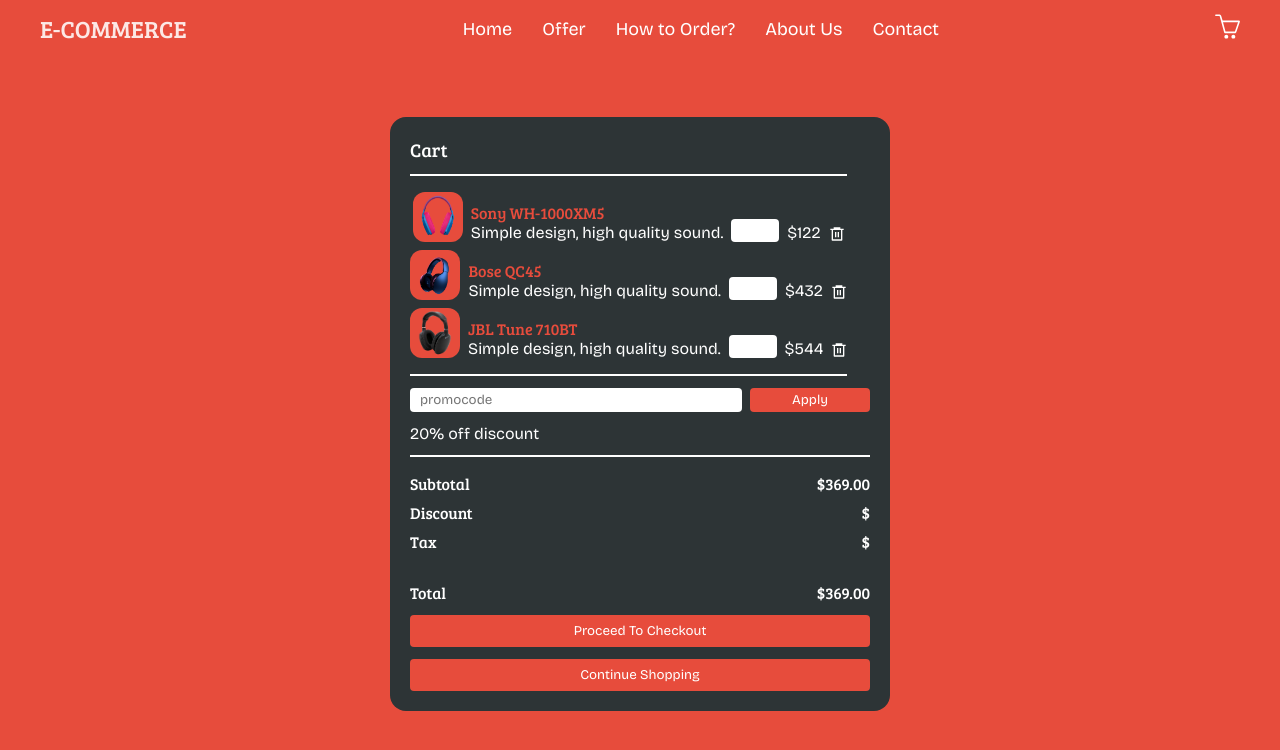
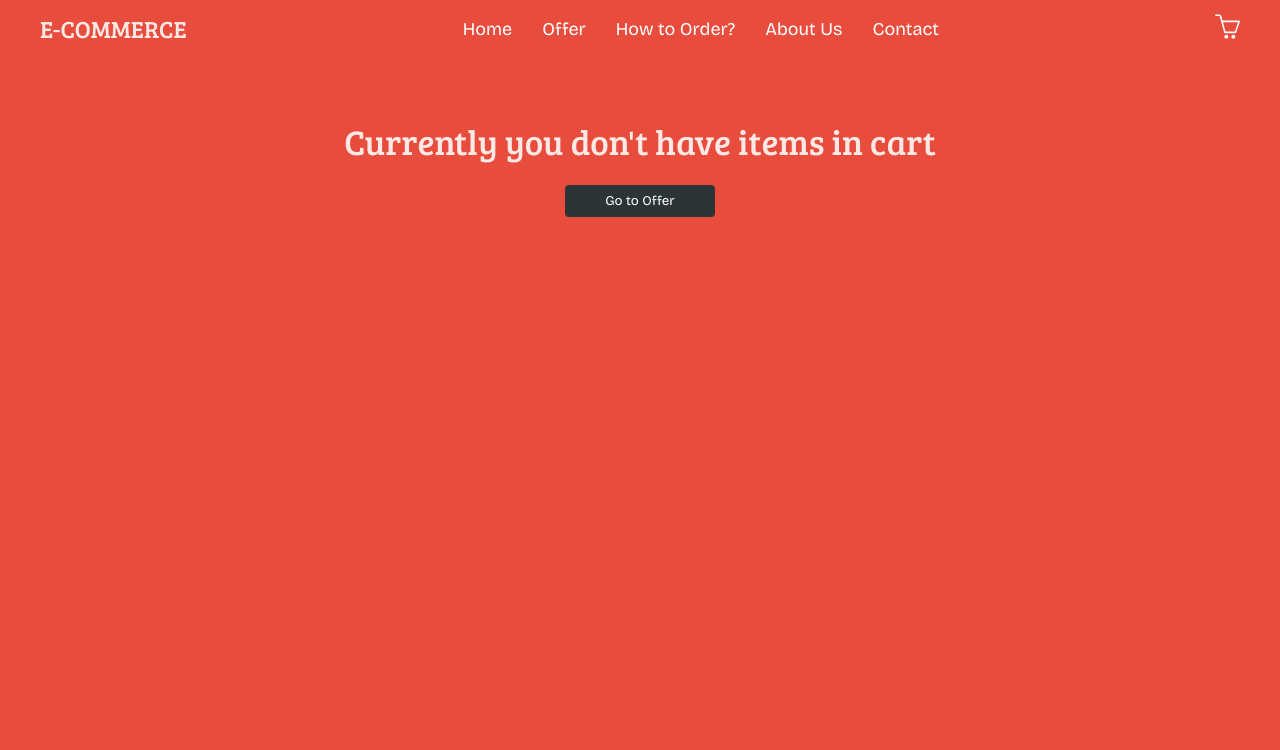
Before and after one commit to jovic-djordje/e_commerce_practice, a React (Vite) app: page /cart in a window 1280 px wide. Shown: the top 750 px of the page. Built offline with nearby package versions, Linux system fonts and the light colour scheme; a web font is replaced by a local one.

Commit message:
working on cart logic

```diff
--- a/package.json
+++ b/package.json
@@ -13,7 +13,8 @@
     "react": "^19.1.1",
     "react-dom": "^19.1.1",
     "react-icons": "^5.5.0",
-    "react-router-dom": "^7.9.1"
+    "react-router-dom": "^7.9.1",
+    "zustand": "^5.0.8"
   },
   "devDependencies": {
     "@eslint/js": "^9.35.0",
--- a/src/pages/Cart/Cart.jsx
+++ b/src/pages/Cart/Cart.jsx
@@ -4,59 +4,117 @@
 import "./cart.style.css";
 import { useEffect, useState } from "react";
 import { getAllItems } from "../../components/data/itemsData";
+import { useOrderStore } from "../../store/order/order.store";
+
+const COUPONS = [
+  { code: "SAVE10", name: "Save 10%", amount: 10 },
+  { code: "WELCOME20", name: "Welcome 20%", amount: 20 },
+  { code: "BLACKFRIDAY30", name: "Black Friday 30%", amount: 30 },
+];
+
 const Cart = () => {
-  const [items, setItems] = useState([]);
+  //onst [items, setItems] = useState([]);
+  const [promoInput, setPromoInput] = useState("");
+  const [appliedCoupon, setAppliedCoupon] = useState(null);
+  const [isError, setIsError] = useState(false);
+  const { orders, removeFromCart, removeAllItems } = useOrderStore();
+  console.log(orders, "all orders");
 
-  useEffect(() => {
-    // const allItems = getAllItems();
-    // console.log(allItems);
+  {
+    /*useEffect(() => {
+   const allItems = getAllItems();
+   console.log(allItems);
     getAllItems().then((result) => {
       setItems(result.slice(0, 3));
-    });
-  }, []);
+   });
+   }, []); */
+  }
+
+  const handleApplyCoupon = () => {
+    const couponCode = promoInput.trim().toLowerCase();
+    const foundedCoupon = COUPONS.find(
+      (c) => c.code.toLowerCase() === couponCode
+    );
+
+    if (!foundedCoupon) {
+      setIsError(true);
+      setPromoInput("Promocode is not valid ❌");
+    }
+
+    setAppliedCoupon(foundedCoupon);
+    setErrorMessage("");
+  };
+
+  let subTotal = orders.reduce((sum, orderItem) => sum + orderItem.price, 0);
+  console.log(subTotal, "sub tital calculation");
+  let discount = appliedCoupon ? (subTotal * appliedCoupon.amount) / 100 : 0;
+  const total = Math.max(0, subTotal - discount);
+
+  if (!orders || orders.length === 0) {
+    return (
+      <div className="cart-section empty-cart">
+        <div className="cart-holder">
+          <h3 className="cart-title">Currently you don't have items in cart</h3>
+          <Link to="/offer" className="cart-btn-link">
+            <button className="empty-cart-btn">Go to Offer</button>
+          </Link>
+        </div>
+      </div>
+    );
+  }
 
   return (
     <div className="cart-section">
       <div className="cart-holder">
         <div className="cart">
-          <h3 className="cart-title">Cart</h3>
+          <div className="cart-title-holder">
+            <h3 className="cart-title">Cart</h3>
+            <button className="remove-all-btn" onClick={() => removeAllItems()}>
+              Clear All
+            </button>
+          </div>
           <div className="cart-items-holder">
-            {items.map((item) => (
-              <div className="item-detail">
+            {orders.map((item) => (
+              <div className="item-detail" key={item.id}>
                 <img src={item.image} alt="illustration" className="cart-img" />
                 <div className="item-text">
                   <span>{item.name}</span>
                   <p>{item.description}</p>
                 </div>
                 <input type="number" min="1" max="10"></input>
-                <span className="item-price">${item.price}</span>
-                <RiDeleteBin6Line className="cart-items-icon" />
+                <span className="item-price">${item.price.toFixed(2)}</span>
+                <RiDeleteBin6Line
+                  className="cart-items-icon"
+                  onClick={() => removeFromCart(item.id)}
+                />
               </div>
             ))}
           </div>
           <div className="promo-code-holder">
             {" "}
-            <input type="text" className="promo-code" placeholder="promocode" />
-            <button>Apply</button>
+            <input
+              type="text"
+              className="promo-code"
+              placeholder={isError ? "promocode" : ""}
+              value={promoInput}
+              onChange={(e) => setPromoInput(e.target.value)}
+            />
+            <button onClick={() => handleApplyCoupon()}>Apply</button>
           </div>
-          <span>20% off discount</span>
+          {appliedCoupon && <span>{appliedCoupon.name} off</span>}
           <div className="subtotal-holder">
             <div className="subtotal">
               <p>Subtotal</p>
-              <span className="subtotal-price">$369.00</span>
+              <span className="subtotal-price">${subTotal.toFixed(2)}</span>
             </div>
             <div className="subtotal">
               <p>Discount</p>
-              <span className="subtotal-discount">$</span>
-            </div>
-            <div className="subtotal">
-              <p>Tax</p>
-              <span className="subtotal-tax">$</span>
+              <span className="subtotal-discount">${discount.toFixed(2)}</span>
             </div>
           </div>
           <div className="total-holder">
             <p>Total</p>
-            <span className="total-price">$369.00</span>
+            <span className="total-price">${total.toFixed(2)}</span>
           </div>
           <Link to="/checkout" className="cart-btn-link">
             {" "}
--- a/src/pages/Cart/cart.style.css
+++ b/src/pages/Cart/cart.style.css
@@ -26,8 +26,27 @@
   width: 100%;
 }
 
+.cart-title-holder {
+  display: flex;
+  justify-content: space-between;
+  align-items: center;
+  width: 100%;
+}
+
 .cart-title {
   font-family: "Bree Serif";
+}
+
+.remove-all-btn {
+  max-width: 80px;
+  width: 100%;
+  padding: 4px 0px;
+  border-radius: 4px;
+  border: none;
+  font-family: inherit;
+  background-color: #e74c3c;
+  color: #fff;
+  cursor: pointer;
 }
 
 .cart-items-holder {
@@ -53,6 +72,15 @@
   padding: 4px 0px;
   border: none;
   text-indent: 20px;
+}
+
+.item-text {
+  display: flex;
+  flex-direction: column;
+  justify-content: center;
+  align-items: flex-start;
+  text-align: left;
+  gap: 4px;
 }
 
 .item-text span {
@@ -143,3 +171,37 @@
 .cart-btn-link {
   width: 100%;
 }
+
+.cart-holder {
+  display: flex;
+  flex-direction: column;
+  justify-content: center;
+  align-items: center;
+  gap: 20px;
+
+  text-align: center;
+}
+
+.cart-title {
+  font-size: 35px;
+}
+
+.empty-cart-btn {
+  padding: 8px 0px;
+  max-width: 150px;
+  width: 100%;
+  border-radius: 4px;
+  background-color: #2d3436;
+  color: #fff;
+  font-family: inherit;
+  border: none;
+  cursor: pointer;
+}
+
+.cart-btn-link {
+  justify-self: center;
+}
+
+.cart-items-icon {
+  cursor: pointer;
+}
--- a/src/pages/Offer/Offer.jsx
+++ b/src/pages/Offer/Offer.jsx
@@ -26,10 +26,11 @@
 import "./offer.style.css";
 import { useEffect, useState } from "react";
 import { getAllItems } from "../../components/data/itemsData";
+import { useOrderStore } from "../../store/order/order.store";
 
 const Offer = () => {
   const [items, setItems] = useState([]);
-
+  const { addItemToCart } = useOrderStore();
   useEffect(() => {
     // const allItems = getAllItems();
     // console.log(allItems);
@@ -59,7 +60,12 @@
                 <span className="offer-cart-price">${headphone.price}</span>
               </div>
               <p className="offer-cart-des">{headphone.description}</p>
-              <button className="offer-cart-btn">Add to Cart</button>
+              <button
+                className="offer-cart-btn"
+                onClick={() => addItemToCart(headphone)}
+              >
+                Add to Cart
+              </button>
             </div>
           </div>
         ))}
--- a/src/pages/Order/order.style.css
+++ b/src/pages/Order/order.style.css
@@ -40,6 +40,8 @@
   border: none;
   font-family: inherit;
   cursor: pointer;
+  background-color: #2d3436;
+  color: #fff;
 }
 
 .order-btn-link {
@@ -195,4 +197,6 @@
   border: none;
   font-family: inherit;
   cursor: pointer;
+  color: #fff;
+  background-color: #2d3436;
 }
--- /dev/null
+++ b/src/store/order/order.store.js
@@ -0,0 +1,20 @@
+import { create } from "zustand";
+
+export const useOrderStore = create((set, get) => ({
+  orders: [],
+
+  addItemToCart: (item) => {
+    const { orders } = get();
+    set({
+      orders: [...orders, item],
+    });
+    console.log(item, "item in store");
+  },
+
+  removeFromCart: (id) =>
+    set((state) => ({
+      orders: state.orders.filter((item) => item.id !== id),
+    })),
+
+  removeAllItems: () => set(() => ({ orders: [] })),
+}));
```
Also changed, not shown: 1 other file (tests, documents, lock files or other folders).
